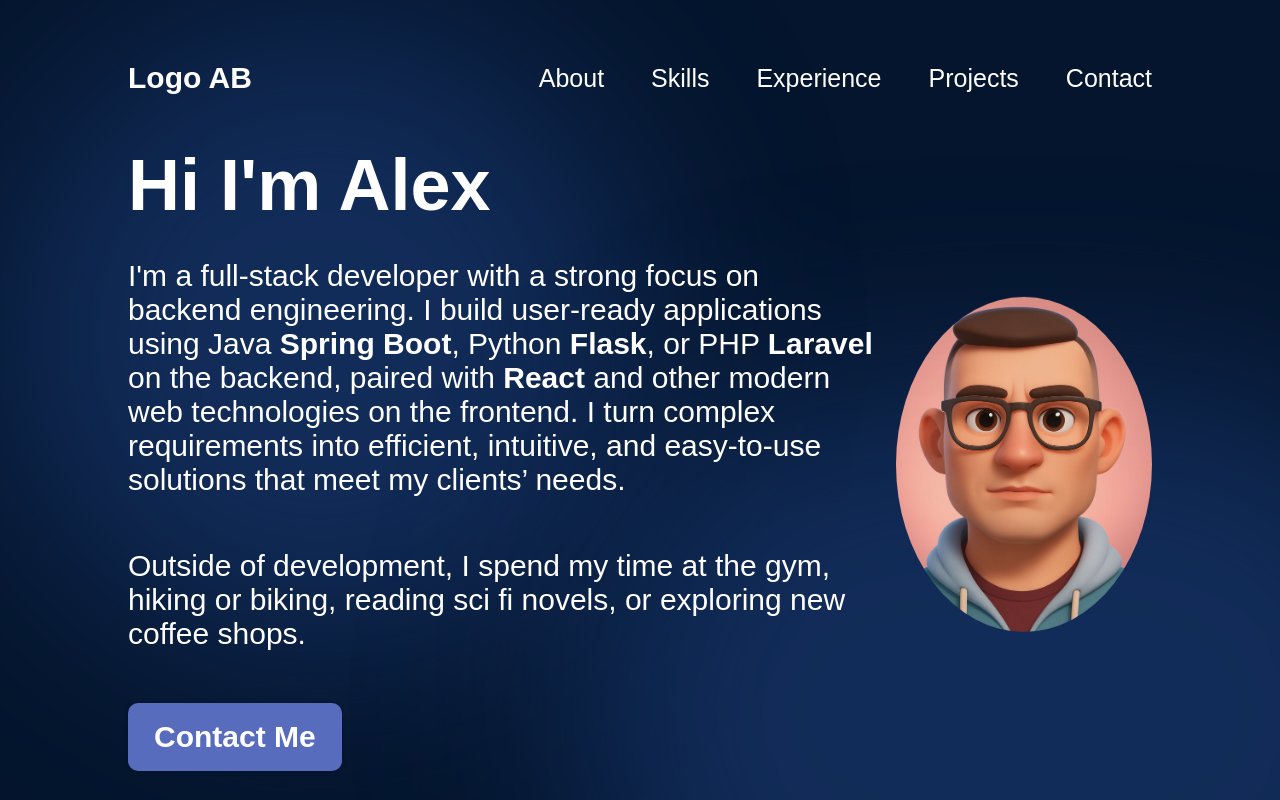
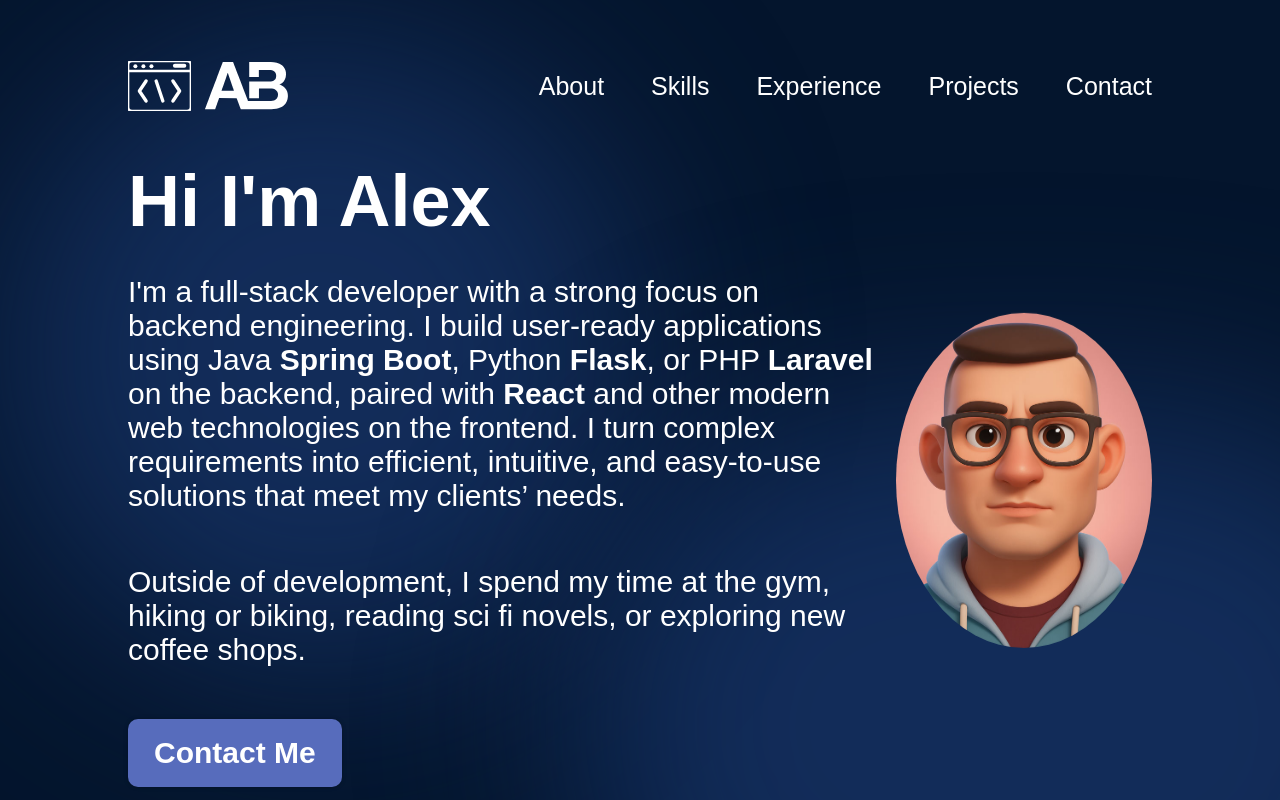
Before and after one commit to alexbalak21/Portofolio-React, a React (Vite) app: page / in a window 1280 px wide. Shown: the top 800 px of the page. Built offline with nearby package versions, Linux system fonts and the light colour scheme.

Commit message:
Implemented logo in react app

```diff
--- a/src/App.css
+++ b/src/App.css
@@ -43,10 +43,16 @@ html {
 }
 
 .navbar__logo {
-  font-size: 30px;
-  font-weight: 600;
+  display: flex;
+  align-items: center;
+  gap: 12px;
   text-decoration: none;
   color: var(--color-text);
+}
+
+.navbar__logo img {
+  height: 50px;
+  width: auto;
 }
 
 .navbar__menu {
--- a/src/components/Navbar.jsx
+++ b/src/components/Navbar.jsx
@@ -1,5 +1,7 @@
 import menuIcon from "../assets/menuIcon.png"
 import closeIcon from "../assets/closeIcon.png"
+import logoSvg from "../assets/logos/logo.svg"
+import abSvg from "../assets/logos/ab.svg"
 import {useState} from "react"
 
 function Navbar() {
@@ -7,7 +9,8 @@ function Navbar() {
   return (
     <nav className="navbar">
       <a href="/" className="navbar__logo">
-        Logo AB
+        <img src={logoSvg} alt="Logo" />
+        <img src={abSvg} alt="AB" />
       </a>
       <div className="navbar__menu">
         <img className="navbar__toggle-btn" src={menuOpen ? closeIcon : menuIcon} alt="menu" onClick={() => setMenuOpen(!menuOpen)} />
```
Also changed, not shown: src/assets/logos/ab.svg, src/assets/logos/logo.svg.
